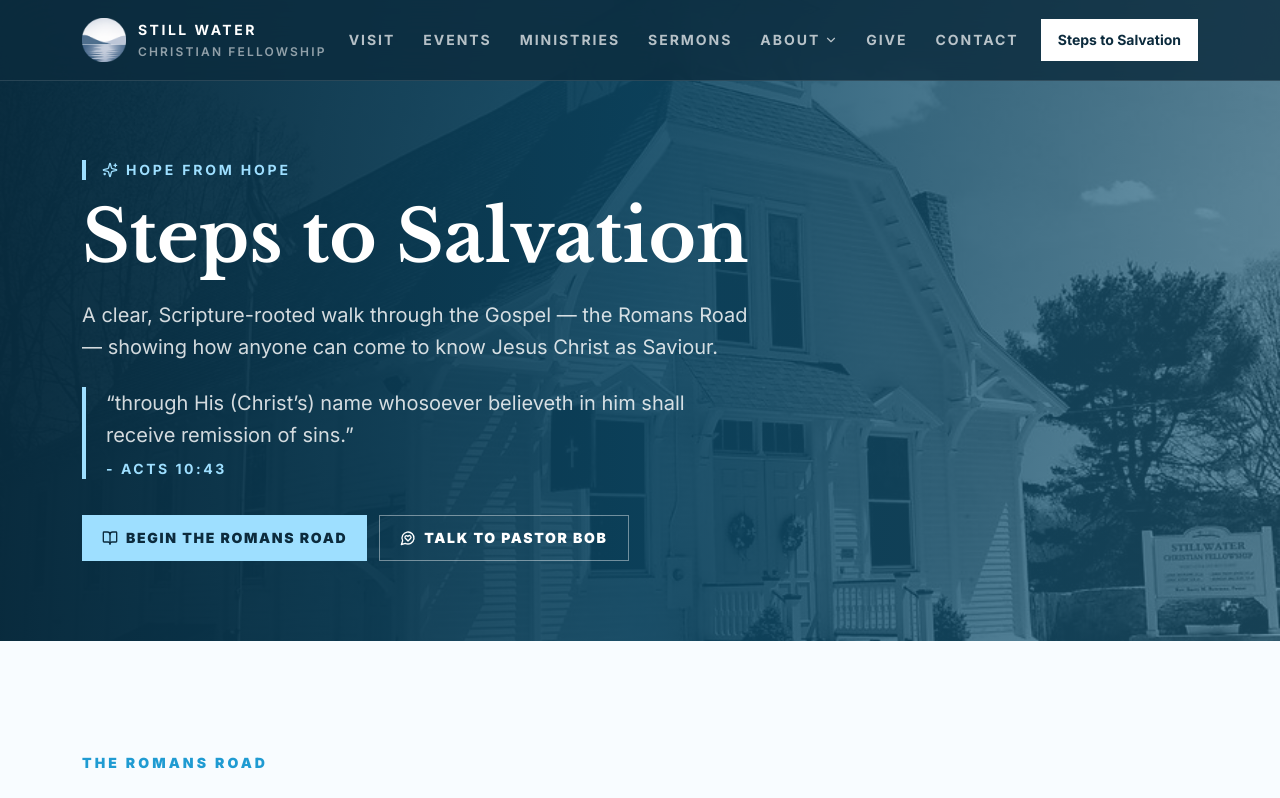
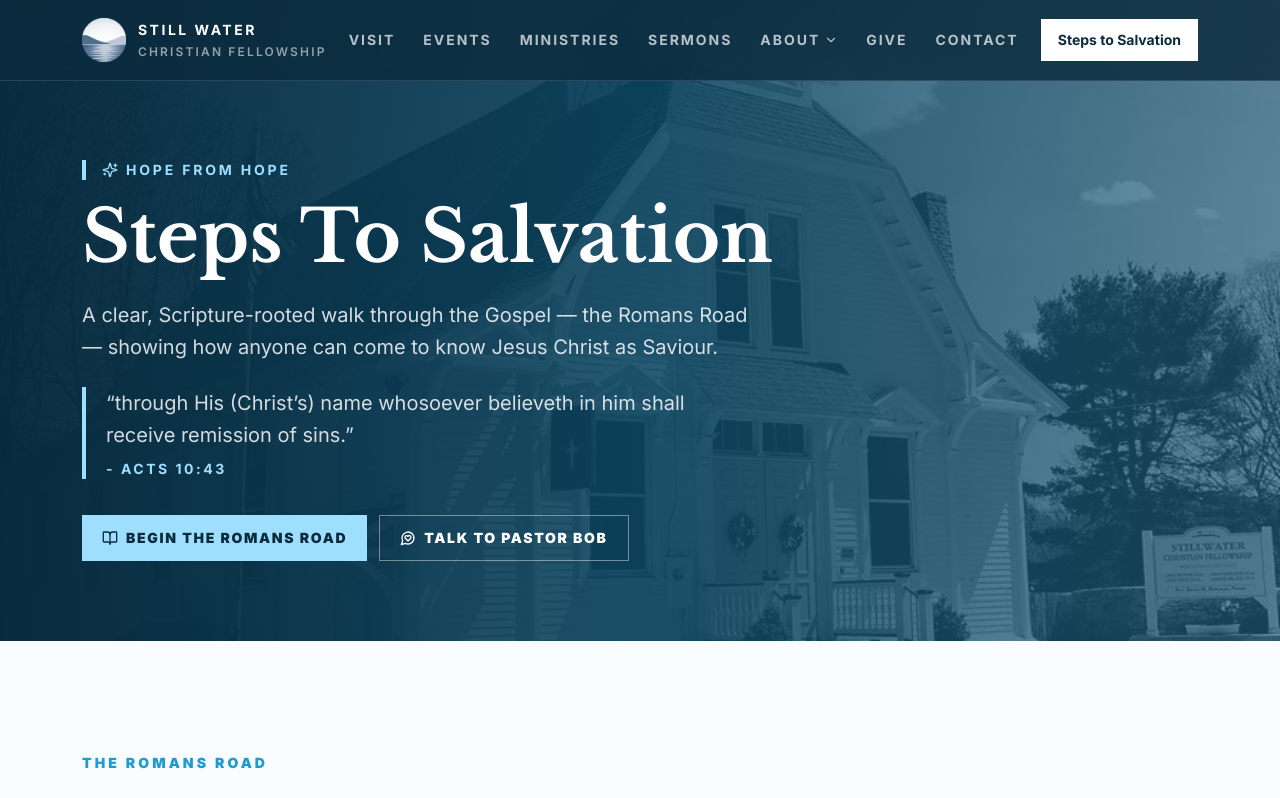
Before and after one commit to edesent/stillwater-christian-fellowship, a Next.js app: page /steps-to-salvation in a window 1280 px wide. Shown: the top 798 px of the page. Built offline with nearby package versions, Linux system fonts and the light colour scheme.

Commit message:
Capitalized To in Steps To Salvation page title

```diff
--- a/src/app/steps-to-salvation/page.tsx
+++ b/src/app/steps-to-salvation/page.tsx
@@ -67,7 +67,7 @@ function Hero() {
           Hope From Hope
         </p>
         <h1 className="serif max-w-4xl text-balance text-5xl font-bold leading-[1.04] sm:text-7xl">
-          Steps to Salvation
+          Steps To Salvation
         </h1>
         <p className="mt-6 max-w-2xl text-lg leading-8 text-white/82 sm:text-xl">
           A clear, Scripture-rooted walk through the Gospel — the Romans Road —
```
